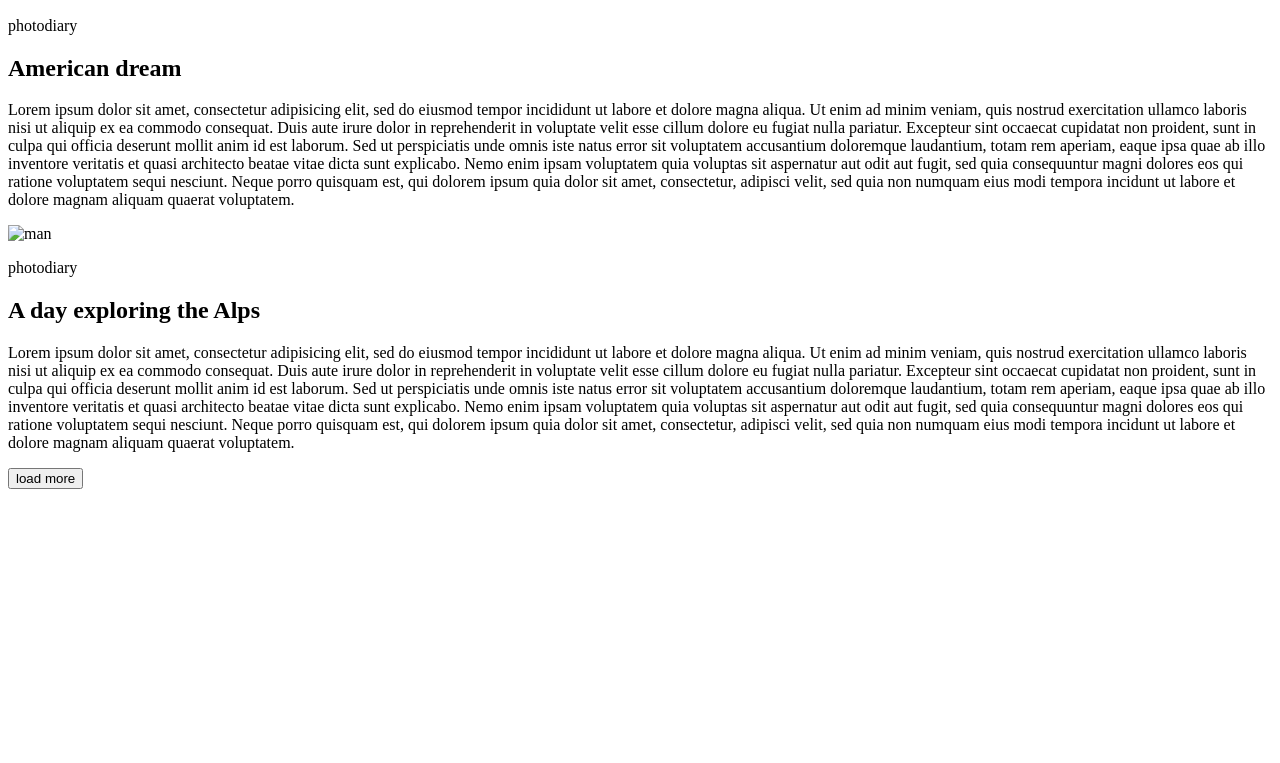
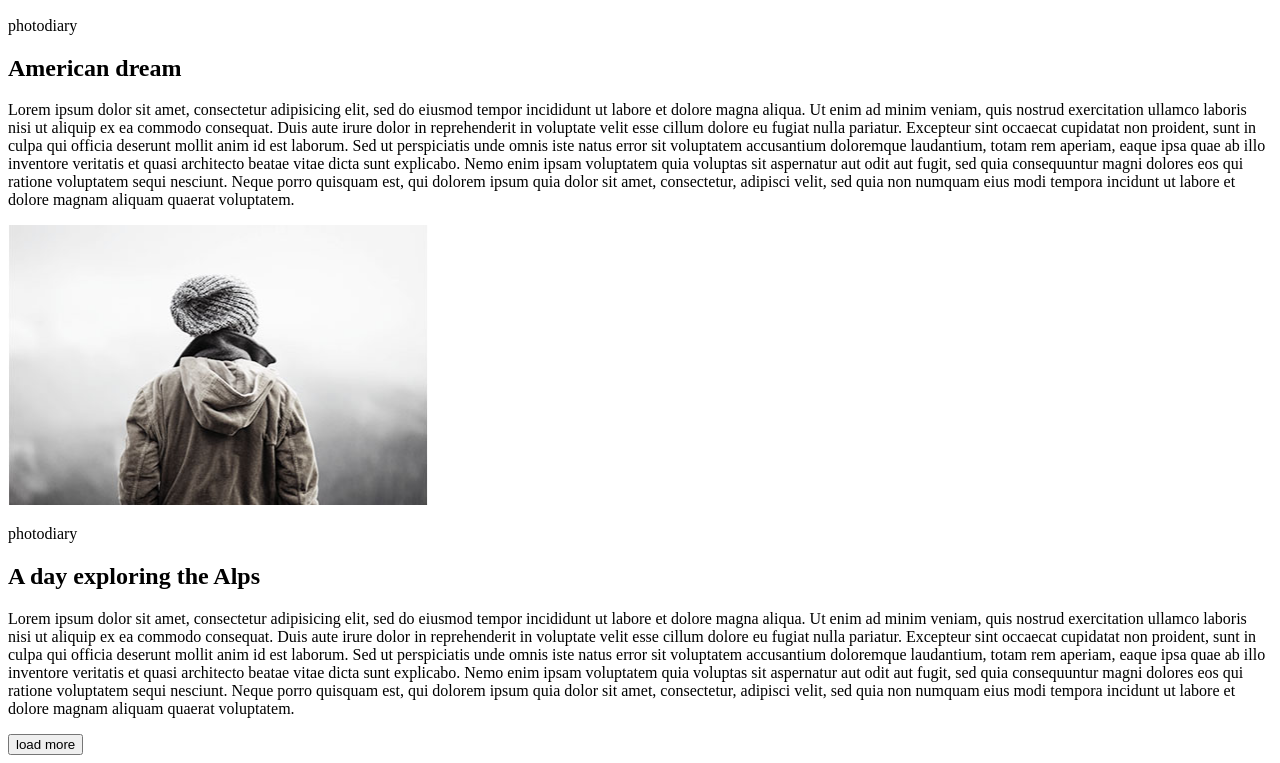
Before and after one commit to dzamota/goit-fe-course, a plain HTML site: page module-1/index.html in a window 1280 px wide. Shown: the part 1405-2168 px from the top of the page. Before the commit the page ends 1902 px from the top, so only its background shows below. Drawn offline with Linux system fonts and the light colour scheme.

```diff
--- a/module-1/index.html
+++ b/module-1/index.html
@@ -64,7 +64,7 @@
         </p>
     </section>
     <section class="photodiary2">
-        <img src="img/photodiary2.jpg height="  alt="man" height="280" width="420">
+        <img src="img/photodiary2.jpg"  alt="man" height="280" width="420">
         <p>photodiary</p>
         <h2>A day exploring the Alps</h2>
         <p>Lorem ipsum dolor sit amet, consectetur adipisicing elit,
```
